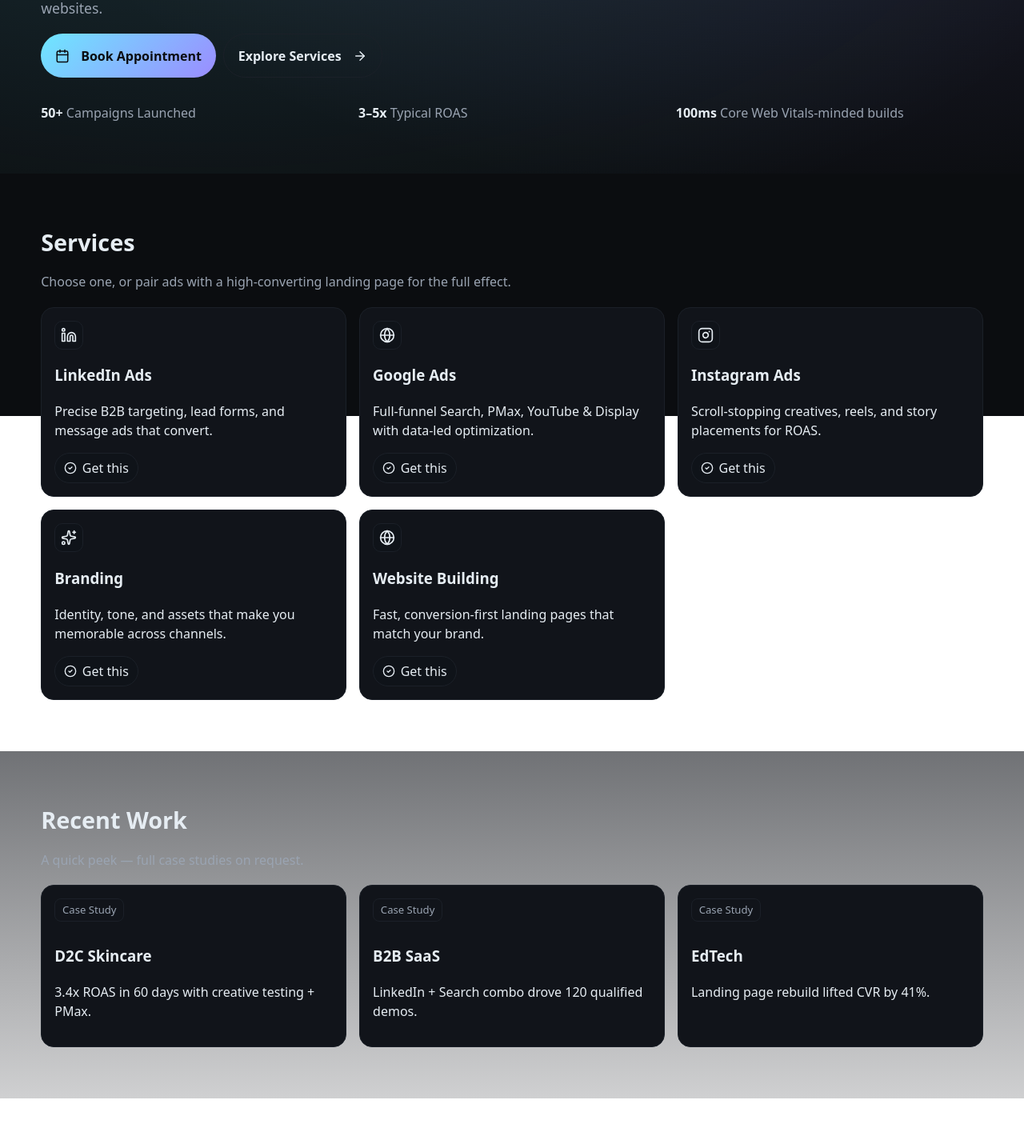
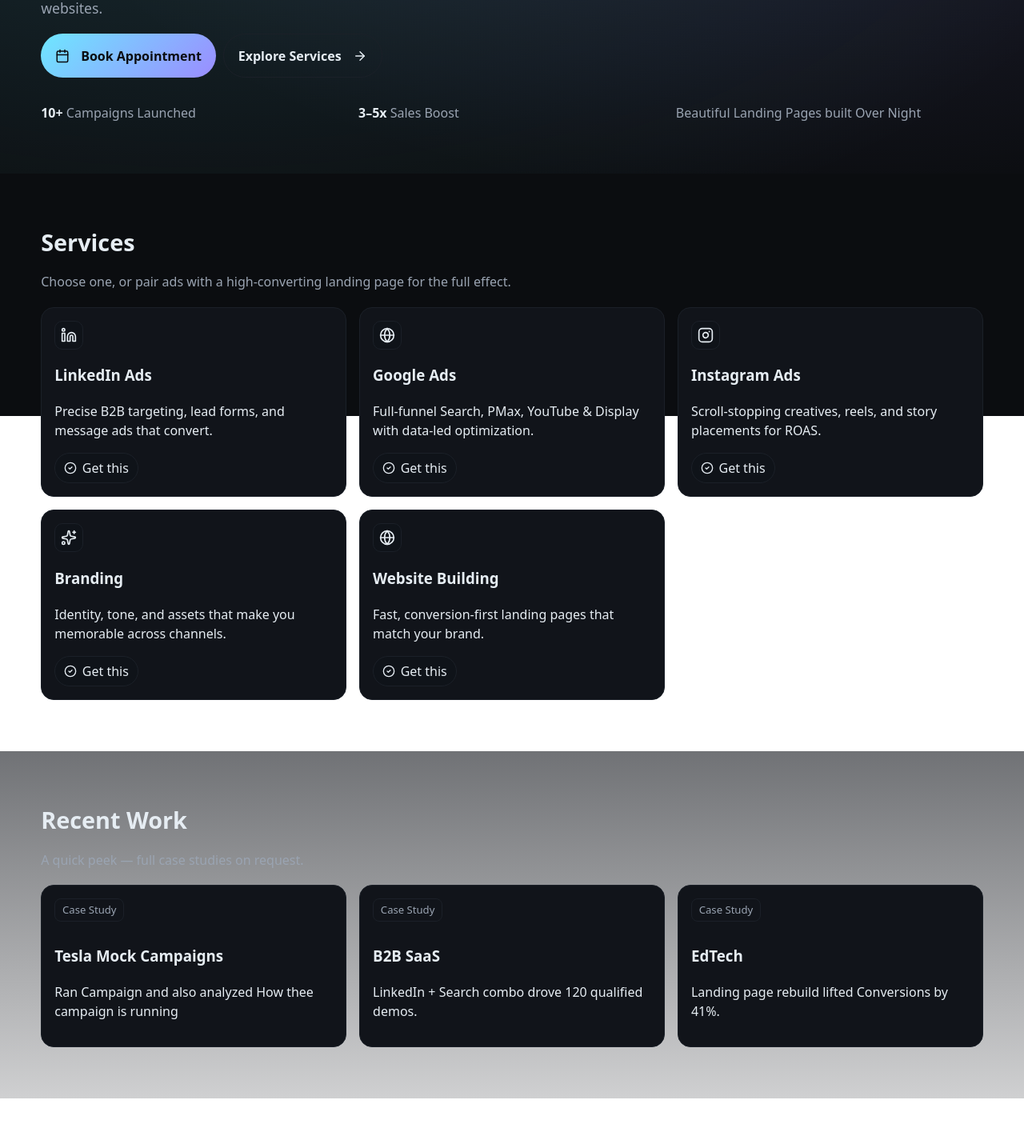
Before and after one commit to techhburner/adguysri, a React (Vite) app: page / in a window 1280 px wide. Shown: the part 280-1715 px from the top of the page at 80% size. Built offline with nearby package versions, Linux system fonts and the light colour scheme.

Commit message:
Update App.jsx

```diff
--- a/src/App.jsx
+++ b/src/App.jsx
@@ -144,9 +144,9 @@
             </a>
           </div>
           <div className="stats">
-            <div><strong>50+ </strong>Campaigns Launched</div>
-            <div><strong>3–5x</strong> Typical ROAS</div>
-            <div><strong>100ms</strong> Core Web Vitals-minded builds</div>
+            <div><strong>10+ </strong>Campaigns Launched</div>
+            <div><strong>3–5x</strong> Sales Boost</div>
+            <div><strong> </strong> Beautiful Landing Pages built Over Night</div>
           </div>
         </div>
       </section>
@@ -178,9 +178,9 @@
           <p className="muted">A quick peek — full case studies on request.</p>
           <div className="grid work">
             {[
-              { t: "D2C Skincare", d: "3.4x ROAS in 60 days with creative testing + PMax." },
+              { t: "Tesla Mock Campaigns", d: "Ran Campaign and also analyzed How thee campaign is running" },
               { t: "B2B SaaS", d: "LinkedIn + Search combo drove 120 qualified demos." },
-              { t: "EdTech", d: "Landing page rebuild lifted CVR by 41%." },
+              { t: "EdTech", d: "Landing page rebuild lifted Conversions by 41%." },
             ].map((w) => (
               <div className="card" key={w.t}>
                 <div className="badge">Case Study</div>
```
